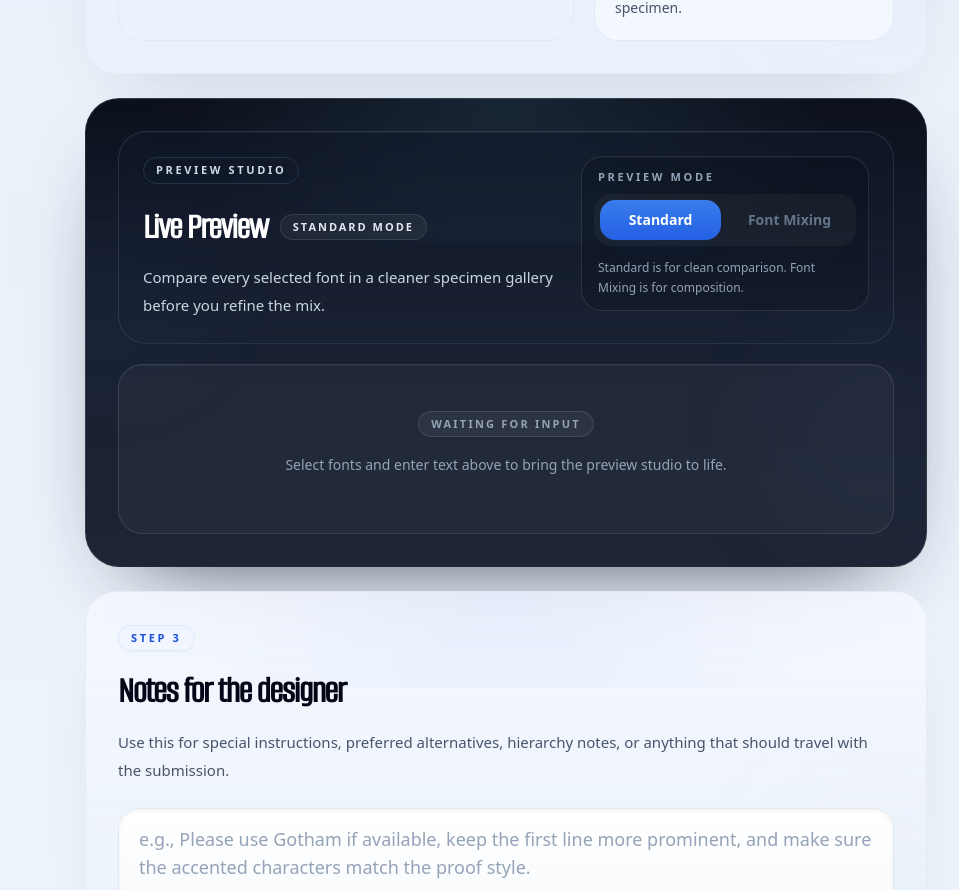
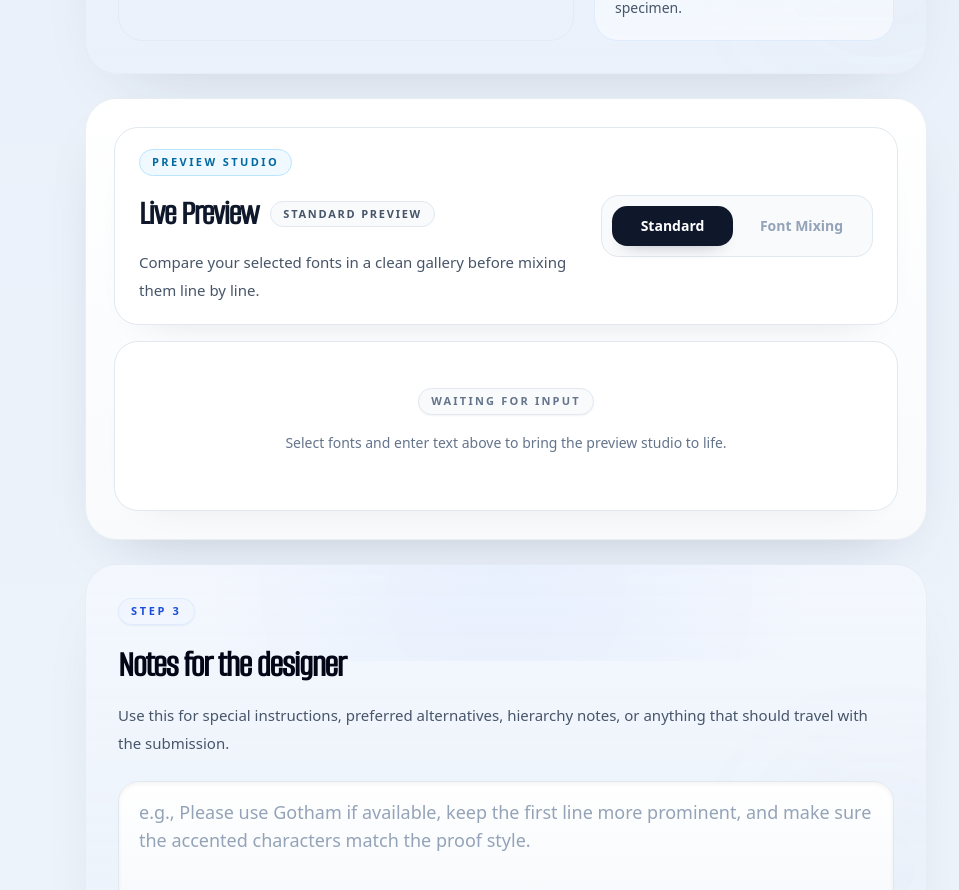
Before and after one commit to Arch-Tom/archfonthub, a React (Vite) app: page / in a window 1280 px wide. Shown: the part 2505-3395 px from the top of the page, without its empty margins (321-1280 px from the left). Built offline with nearby package versions, Linux system fonts and the light colour scheme; a web font is replaced by a local one.

Commit message:
Simplify preview flow and improve font mixing visibility

```diff
--- a/src/components/LivePreviewSection.jsx
+++ b/src/components/LivePreviewSection.jsx
@@ -93,62 +93,49 @@ const LivePreviewSection = ({
     const canUseFontMixing = hasStandardSelection && safePreviewLines.length > 0;
     const showFontMixingMode = isFontMixingMode && canUseFontMixing;
 
-    const modeLabel = showFontMixingMode ? 'Font Mixing Mode' : 'Standard Mode';
+    const modeLabel = showFontMixingMode ? 'Font Mixing' : 'Standard Preview';
     const modeDescription = showFontMixingMode
-        ? 'Shape a polished multi-font composition with line-by-line control.'
-        : 'Compare every selected font in a cleaner specimen gallery before you refine the mix.';
+        ? 'Choose a line, assign a font, and fine-tune the composition.'
+        : 'Compare your selected fonts in a clean gallery before mixing them line by line.';
 
     return (
-        <section className="relative overflow-visible rounded-[2.15rem] border border-white/10 bg-[linear-gradient(180deg,rgba(7,12,24,0.98),rgba(15,23,42,0.96)_52%,rgba(18,25,41,0.95)_100%)] p-6 shadow-[0_38px_88px_-52px_rgba(15,23,42,0.92)] sm:p-7 xl:p-8">
-            <div
-                className="pointer-events-none absolute inset-0 overflow-hidden rounded-[2.15rem]"
-                aria-hidden="true"
-            >
-                <div className="absolute inset-x-0 top-0 h-36 bg-[radial-gradient(circle_at_top,rgba(125,211,252,0.1),transparent_72%)]" />
-                <div className="absolute -left-24 top-16 h-56 w-56 rounded-full bg-[radial-gradient(circle,rgba(96,165,250,0.08),transparent_72%)] blur-3xl" />
-                <div className="absolute -right-20 bottom-0 h-64 w-64 rounded-full bg-[radial-gradient(circle,rgba(99,102,241,0.08),transparent_72%)] blur-3xl" />
-            </div>
-
-            <div className="relative space-y-5">
-                <header className="rounded-[1.75rem] border border-white/10 bg-[linear-gradient(180deg,rgba(15,23,42,0.52),rgba(30,41,59,0.32))] px-5 py-5 shadow-[inset_0_1px_0_rgba(255,255,255,0.04)] backdrop-blur-sm sm:px-6 sm:py-6">
-                    <div className="flex flex-col gap-5 xl:flex-row xl:items-start xl:justify-between">
-                        <div className="max-w-[46rem]">
-                            <div className="inline-flex items-center rounded-full border border-sky-300/15 bg-sky-400/8 px-3 py-1 text-[11px] font-semibold uppercase tracking-[0.24em] text-sky-100/90 shadow-sm">
+        <section className="relative overflow-visible rounded-[2rem] border border-slate-200/70 bg-[linear-gradient(180deg,#ffffff,#f8fafc)] p-5 shadow-[0_24px_60px_-36px_rgba(15,23,42,0.28)] sm:p-6 xl:p-7">
+            <div className="relative space-y-4">
+                <header className="rounded-[1.5rem] border border-slate-200 bg-white/90 px-5 py-5 shadow-[0_18px_40px_-34px_rgba(15,23,42,0.22)] sm:px-6">
+                    <div className="flex flex-col gap-4 xl:flex-row xl:items-center xl:justify-between">
+                        <div className="max-w-[44rem]">
+                            <div className="inline-flex items-center rounded-full border border-sky-200 bg-sky-50 px-3 py-1 text-[11px] font-semibold uppercase tracking-[0.22em] text-sky-700">
                                 Preview Studio
                             </div>
 
-                            <div className="mt-4 flex flex-wrap items-center gap-3">
+                            <div className="mt-3 flex flex-wrap items-center gap-3">
                                 <h2
-                                    className="text-[2rem] font-bold tracking-tight text-white sm:text-[2.3rem]"
+                                    className="text-[1.95rem] font-bold tracking-tight text-slate-900 sm:text-[2.2rem]"
                                     style={{ fontFamily: 'Alumni Sans Regular' }}
                                 >
                                     Live Preview
                                 </h2>
 
-                                <span className="inline-flex items-center rounded-full border border-white/10 bg-white/[0.05] px-3 py-1 text-[11px] font-semibold uppercase tracking-[0.18em] text-slate-200">
+                                <span className="inline-flex items-center rounded-full border border-slate-200 bg-slate-50 px-3 py-1 text-[11px] font-semibold uppercase tracking-[0.16em] text-slate-600">
                                     {modeLabel}
                                 </span>
                             </div>
 
-                            <p className="mt-2 max-w-[42rem] text-[15px] leading-7 text-slate-300">
+                            <p className="mt-2 max-w-[40rem] text-[15px] leading-7 text-slate-600">
                                 {modeDescription}
                             </p>
                         </div>
 
-                        <div className="xl:min-w-[18rem]">
-                            <div className="rounded-[1.3rem] border border-white/10 bg-black/15 p-3 shadow-[inset_0_1px_0_rgba(255,255,255,0.04)]">
-                                <div className="mb-2 px-1 text-[11px] font-semibold uppercase tracking-[0.24em] text-slate-400">
-                                    Preview Mode
-                                </div>
-
-                                <div className="grid grid-cols-2 gap-2 rounded-[1.05rem] bg-white/[0.04] p-1.5">
+                        <div className="w-full xl:w-auto xl:min-w-[17rem]">
+                            <div className="rounded-[1.1rem] border border-slate-200 bg-slate-50 p-2.5">
+                                <div className="grid grid-cols-2 gap-2">
                                     <button
                                         type="button"
                                         onClick={() => setIsFontMixingMode(false)}
                                         className={`rounded-[0.95rem] px-4 py-2.5 text-sm font-semibold transition-all ${
                                             !showFontMixingMode
-                                                ? 'bg-[linear-gradient(180deg,rgba(59,130,246,0.95),rgba(37,99,235,0.96))] text-white shadow-[0_14px_24px_-18px_rgba(37,99,235,0.55)]'
-                                                : 'text-slate-300 hover:bg-white/8 hover:text-white'
+                                                ? 'bg-slate-900 text-white shadow-[0_10px_18px_-14px_rgba(15,23,42,0.45)]'
+                                                : 'text-slate-600 hover:bg-white hover:text-slate-900'
                                         }`}
                                         aria-pressed={!showFontMixingMode}
                                     >
@@ -161,10 +148,10 @@ const LivePreviewSection = ({
                                         disabled={!canUseFontMixing}
                                         className={`rounded-[0.95rem] px-4 py-2.5 text-sm font-semibold transition-all ${
                                             showFontMixingMode
-                                                ? 'bg-[linear-gradient(180deg,rgba(129,140,248,0.95),rgba(79,70,229,0.96))] text-white shadow-[0_14px_24px_-18px_rgba(79,70,229,0.5)]'
+                                                ? 'bg-slate-900 text-white shadow-[0_10px_18px_-14px_rgba(15,23,42,0.45)]'
                                                 : canUseFontMixing
-                                                  ? 'text-slate-300 hover:bg-white/8 hover:text-white'
-                                                  : 'cursor-not-allowed text-slate-500'
+                                                  ? 'text-slate-600 hover:bg-white hover:text-slate-900'
+                                                  : 'cursor-not-allowed text-slate-400'
                                         }`}
                                         aria-pressed={showFontMixingMode}
                                         aria-disabled={!canUseFontMixing}
@@ -172,10 +159,6 @@ const LivePreviewSection = ({
                                         Font Mixing
                                     </button>
                                 </div>
-
-                                <p className="mt-3 px-1 text-xs leading-5 text-slate-400">
-                                    Standard is for clean comparison. Font Mixing is for composition.
-                                </p>
                             </div>
                         </div>
                     </div>
@@ -235,12 +218,12 @@ const LivePreviewSection = ({
                     </>
                 ) : (
                     !monogramInfo && (
-                        <div className="min-h-[170px] rounded-[1.5rem] border border-white/10 bg-white/[0.03] p-6 shadow-[inset_0_1px_0_rgba(255,255,255,0.04)]">
+                        <div className="min-h-[170px] rounded-[1.5rem] border border-slate-200 bg-white p-6 shadow-[0_18px_40px_-34px_rgba(15,23,42,0.16)]">
                             <div className="flex h-full min-h-[110px] flex-col items-center justify-center text-center">
-                                <div className="rounded-full border border-white/10 bg-white/5 px-3 py-1 text-[11px] font-semibold uppercase tracking-[0.2em] text-slate-400 shadow-sm">
+                                <div className="rounded-full border border-slate-200 bg-slate-50 px-3 py-1 text-[11px] font-semibold uppercase tracking-[0.2em] text-slate-500 shadow-sm">
                                     Waiting for input
                                 </div>
-                                <p className="mt-4 max-w-md text-sm leading-6 text-slate-400">
+                                <p className="mt-4 max-w-md text-sm leading-6 text-slate-500">
                                     Select fonts and enter text above to bring the preview studio to life.
                                 </p>
                             </div>
```
Also changed, not shown: src/components/livePreview/FontMixingPanel.jsx (+34 -32 lines), src/components/livePreview/PreviewLineList.jsx (+21 -36 lines).
